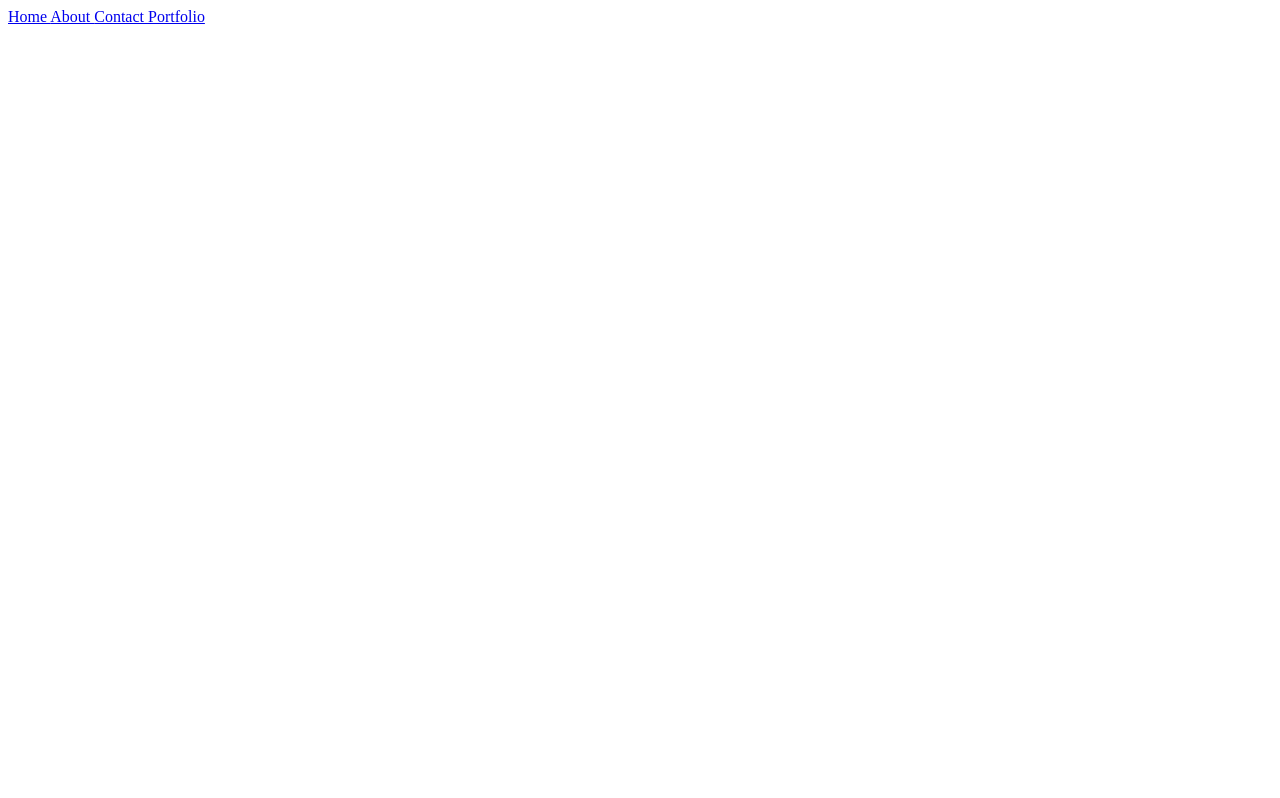
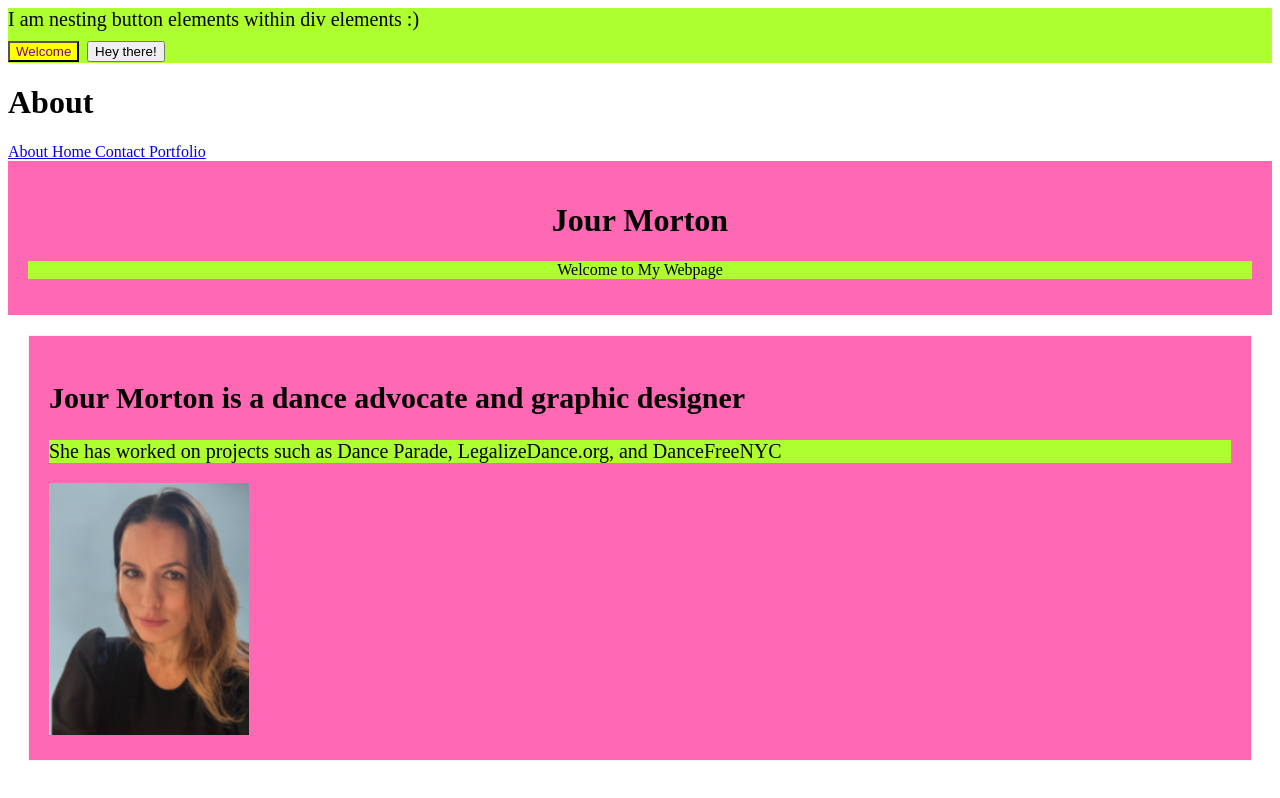
Before and after one commit to techieruoj/web_portfolio_project_1, a plain HTML site: page index.html in a window 1280 px wide. Drawn offline with Linux system fonts and the light colour scheme.

Commit message:
really added all web pages

```diff
--- a/index.html
+++ b/index.html
@@ -1,14 +1,46 @@
  <!DOCTYPE html>
  <html lang="en">
     <head>
+        <link rel="stylesheet" href="styles.css">
+
         <meta charset="UTF-8">
         <meta name="viewport" content="width=device-width, initial-scale=1.0">
-        <title>Document</title>
+        <title>Jour Morton</title>
+        <style>
+            /* Basic CSS for placeholders */
+        header { background-color: hotpink; padding: 20px; text-align: center; }
+        nav { background-color: greenyellow; padding: 10px; }
+        nav ul { list-style: none; padding: 0; }
+        nav ul li { display: inline; margin-right: 20px; }
+        section { border: 1px solid whitesmoke; margin: 20px; padding: 20px; }
+        footer { background-color: greenyellow; padding: 20px; text-align: center; }
+    </style>
     </head>
 <body>
+
+    <div>I am nesting button elements within div elements :) </div>
+    <div class="welcome">
+    <button class="button">Welcome</button>
+    <button>Hey there!</button>
+    </div>
+
+    <h1>About </h1>
+
+    <a href="about.html">About </a>
     <a href="home.html">Home </a>
-        <a href="about.html">About </a>
     <a href="contact.html">Contact </a>
     <a href="portfolio.html">Portfolio </a>
+
+    <header>
+        <h1>Jour Morton</h1>
+        <p>Welcome to My Webpage</p>
+    </header>
+
+    <section>
+        <h2>Jour Morton is a dance advocate and graphic designer</h2>
+        <p>She has worked on projects such as Dance Parade, LegalizeDance.org, and DanceFreeNYC</p>
+        <img src="Jourvana_Morton_photo.png" alt="a photo of Jour" width="200px">
+    </section>
+
 </body>
 </html>
--- /dev/null
+++ b/styles.css
@@ -0,0 +1,40 @@
+
+ /* this is the CSS background selection  */
+section {
+    background-color: hotpink;
+    font-size: 20px;
+    color: black;
+    text-align: left;
+    font-weight: lighter;
+  }
+ /* this is the CSS selection ro highlight 3 seperate areas
+  .greenyellow-box {
+    background-color: greenyellow;
+  }*/
+ /* this is the CSS selection o highlight 3 seperate areas, the black is the font color */
+  div{
+    background-color:greenyellow;
+      font-size: 20px;
+      color: black;
+  }
+/* this is the paragraph color */
+   p{
+    background-color: greenyellow;
+
+   }
+ /* this is where it says I'm nested this says hey there button*/
+   .second {
+    color: whitesmoke;
+    font-size: 36px
+   }
+/* I nested the button element into a new div called welcome */
+.button {
+  background-color: yellow;
+  color: purple;
+
+}
+/* This is the welcome button at top left, it has a class and id selector,  */
+.welcome{
+  font-size: 28px;
+font-family: Arial, Helvetica, sans-serif;
+}
```
Also changed, not shown: about.html (added, +16 -0 lines), contact.html (added, +14 -0 lines), home.html (added, +16 -0 lines), portfolio.html (added, +14 -0 lines), Jourvana_Morton_photo.png (added), jour3 Small.jpeg (added). Lines whose indentation alone changed are shown as unchanged.
